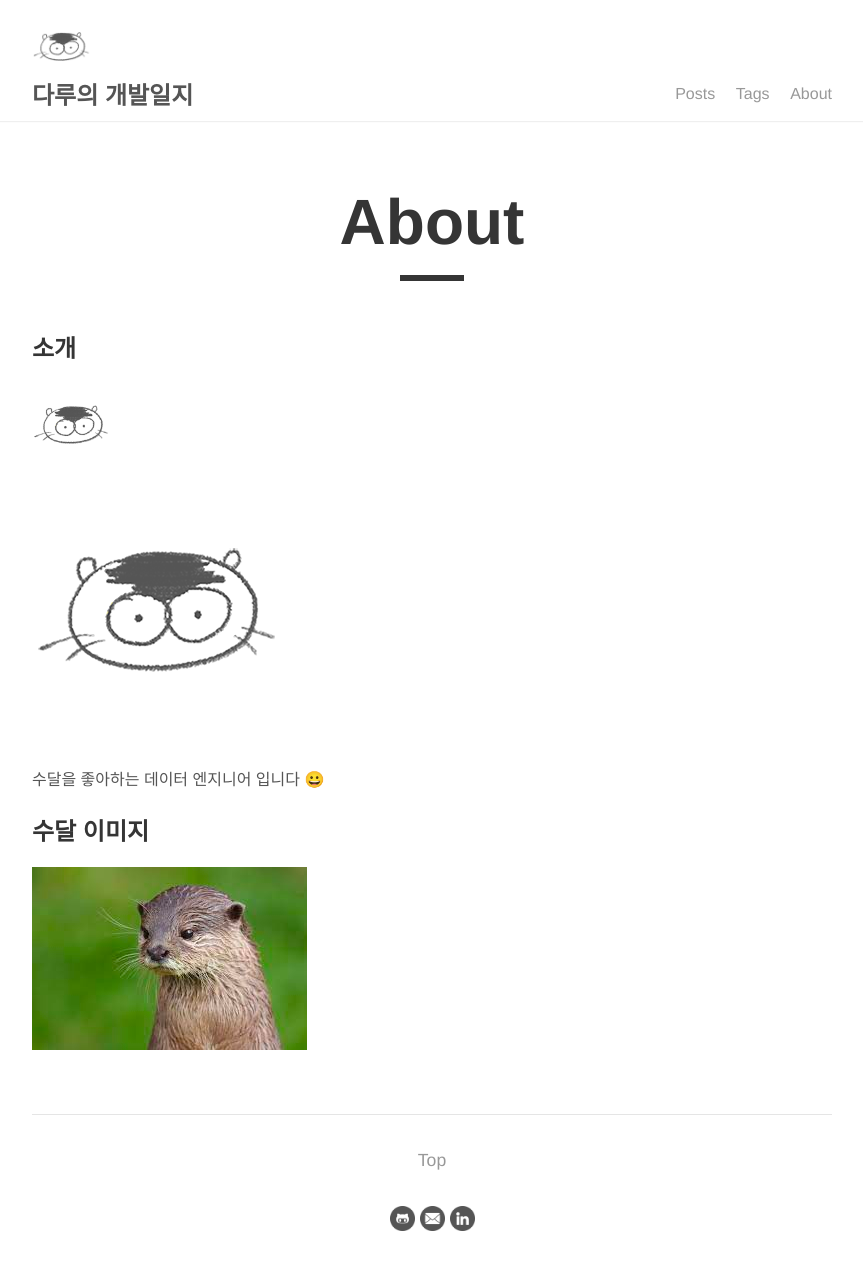
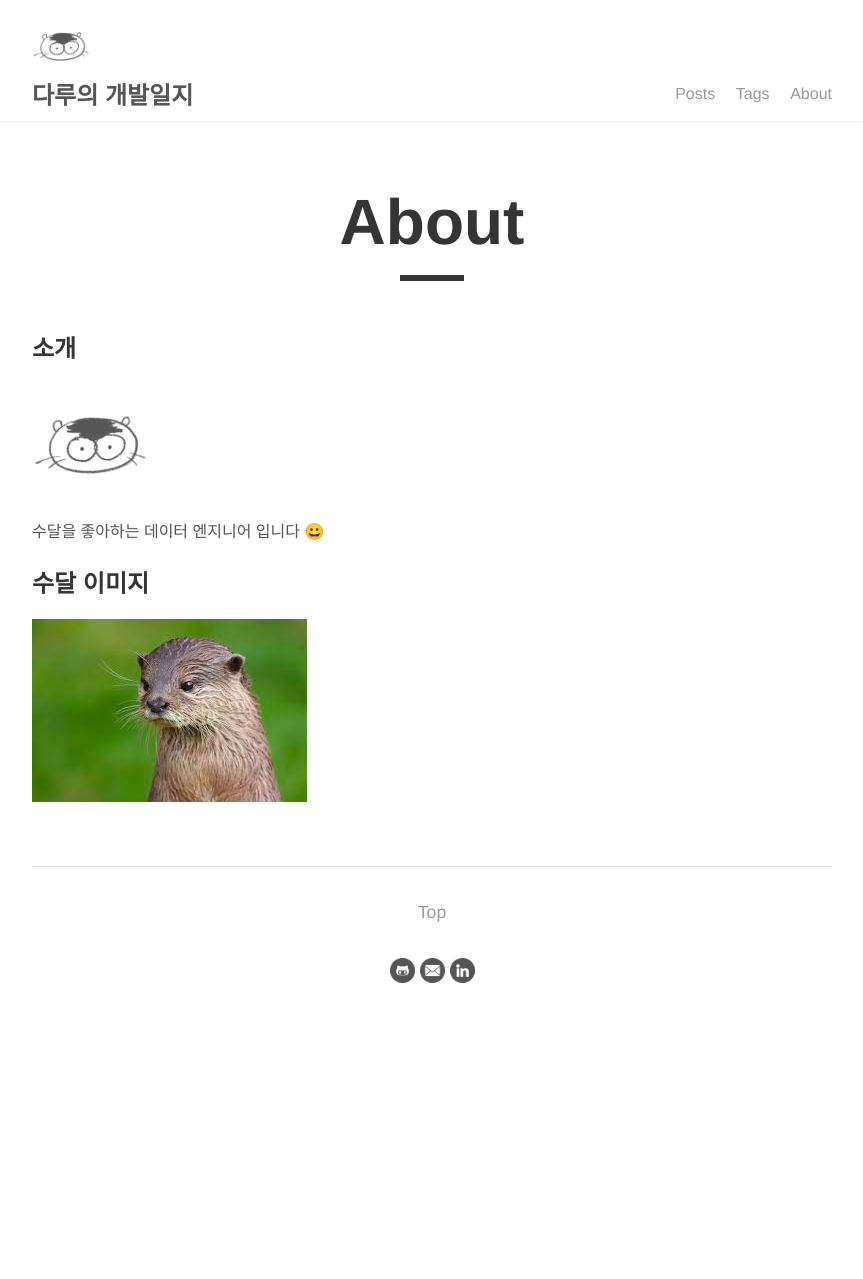
Before and after one commit to daru1027/daru1027.github.io, a Jekyll site: the page built from _pages/about.md, in a window 1280 px wide. Shown: the whole page, without its empty margins (208-1071 px from the left). Built offline with Jekyll 4.4.1, drawn with Linux system fonts in a browser that asks for light colours; after the commit the page ends 1031 px from its top, so only the background shows below that.

Commit message:
ADD: 포스팅 준비

```diff
--- a/_pages/about.md
+++ b/_pages/about.md
@@ -5,9 +5,9 @@ permalink: /about/
 ---
 
 ## 소개
-<img src = "/post_images/sudal-256.png" width="80" height="80">
+<img src = "/post_images/sudal-256.png" width="120" height="120">
 
-![sudal 1](../post_images/sudal-256.png)
+[comment]: <> (![sudal 1]&#40;../post_images/sudal-256.png&#41;  )
 수달을 좋아하는 데이터 엔지니어 입니다 😀
 
 ## 수달 이미지
```
